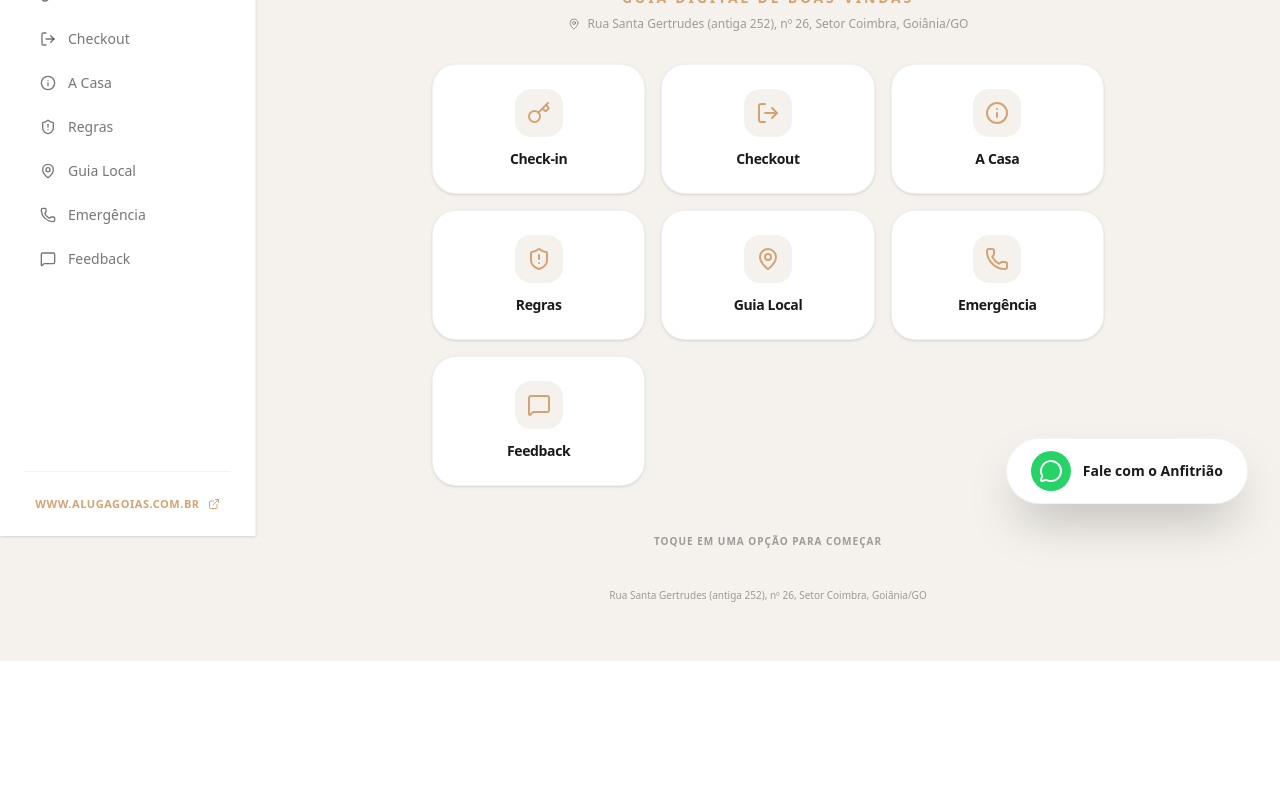
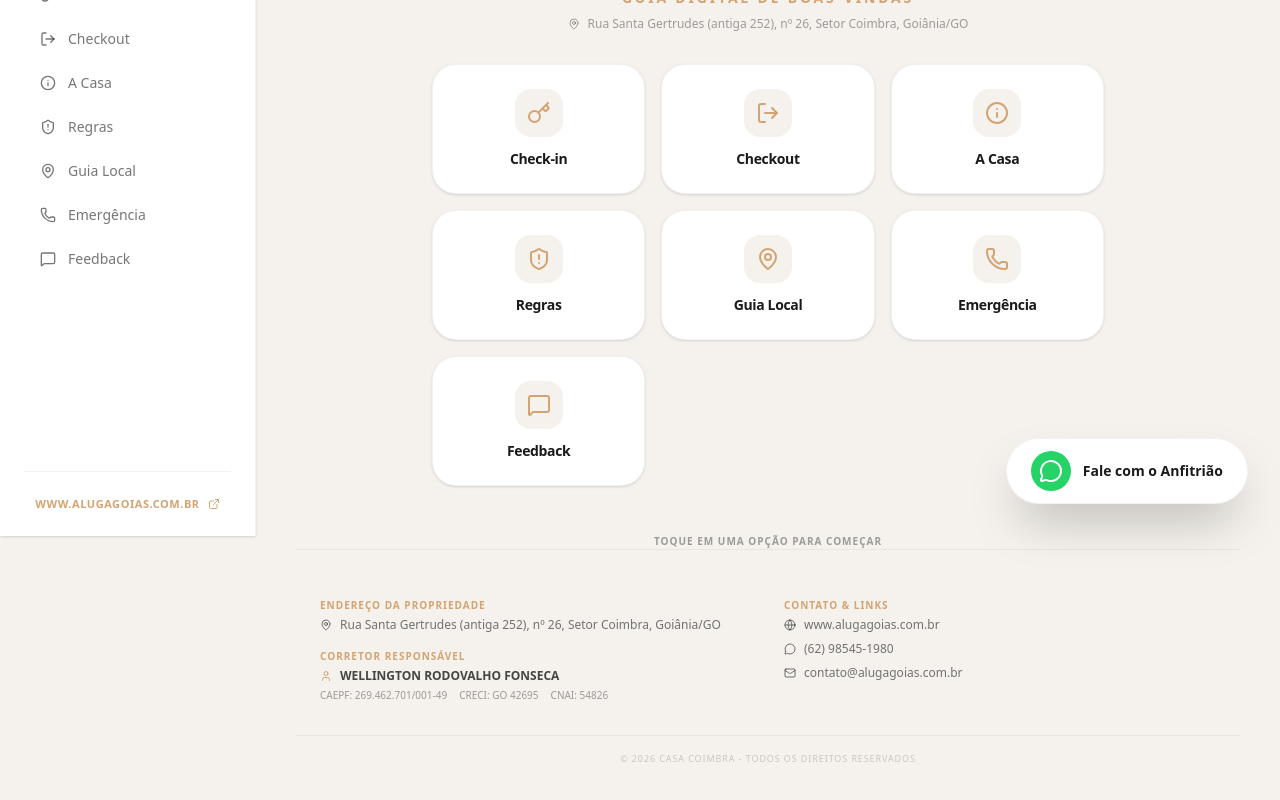
Before and after one commit to wellingtonrodovalho/Casa-Coimbra-Guia-do-H-spede, a React (Vite) app: page / in a window 1280 px wide. Shown: the part 264-1064 px from the top of the page. Before the commit the page ends 925 px from the top, so only its background shows below. Built offline with nearby package versions, Linux system fonts and the light colour scheme.

Commit message:
dados no rodapé

```diff
--- a/src/App.tsx
+++ b/src/App.tsx
@@ -30,7 +30,10 @@ import {
   MessageSquare,
   Send,
   Camera,
-  Check
+  Check,
+  Mail,
+  Globe,
+  User
 } from 'lucide-react';
 import { HOUSE_INFO, LOCAL_GUIDE } from './constants';
 
@@ -178,15 +181,59 @@ export default function App() {
           </motion.div>
         </AnimatePresence>
 
-        <footer className="mt-auto pt-8 pb-4 text-center">
+        <footer className="mt-auto pt-12 pb-8 border-t border-black/5">
+          <div className="max-w-4xl mx-auto grid grid-cols-1 md:grid-cols-2 gap-8 text-center md:text-left">
+            <div className="space-y-4">
+              <div className="flex flex-col gap-1">
+                <p className="text-[10px] uppercase tracking-widest text-[#d4a373] font-bold">Endereço da Propriedade</p>
                 <a
                   href="https://www.google.com/maps/search/?api=1&query=Rua+Santa+Gertrudes+26+Setor+Coimbra+Goiania+GO"
                   target="_blank"
                   rel="noopener noreferrer"
-            className="text-[10px] text-[#1a1a1a]/40 hover:text-[#d4a373] transition-colors"
+                  className="text-xs text-[#1a1a1a]/60 hover:text-[#d4a373] transition-colors flex items-center justify-center md:justify-start gap-2"
                 >
+                  <MapPin className="w-3 h-3" />
                   Rua Santa Gertrudes (antiga 252), nº 26, Setor Coimbra, Goiânia/GO
                 </a>
+              </div>
+
+              <div className="flex flex-col gap-1">
+                <p className="text-[10px] uppercase tracking-widest text-[#d4a373] font-bold">Corretor Responsável</p>
+                <div className="flex items-center justify-center md:justify-start gap-2 text-xs text-[#1a1a1a]/80 font-bold">
+                  <User className="w-3 h-3 text-[#d4a373]" />
+                  WELLINGTON RODOVALHO FONSECA
+                </div>
+                <div className="text-[10px] text-[#1a1a1a]/40 space-x-3">
+                  <span>CAEPF: 269.462.701/001-49</span>
+                  <span>CRECI: GO 42695</span>
+                  <span>CNAI: 54826</span>
+                </div>
+              </div>
+            </div>
+
+            <div className="space-y-4">
+              <div className="flex flex-col gap-1">
+                <p className="text-[10px] uppercase tracking-widest text-[#d4a373] font-bold">Contato & Links</p>
+                <div className="flex flex-col gap-2 items-center md:items-start">
+                  <a href="https://www.alugagoias.com.br" target="_blank" rel="noopener noreferrer" className="text-xs text-[#1a1a1a]/60 hover:text-[#d4a373] flex items-center gap-2">
+                    <Globe className="w-3 h-3" />
+                    www.alugagoias.com.br
+                  </a>
+                  <a href="https://wa.me/5562985451980" className="text-xs text-[#1a1a1a]/60 hover:text-[#d4a373] flex items-center gap-2">
+                    <MessageCircle className="w-3 h-3" />
+                    (62) 98545-1980
+                  </a>
+                  <a href="mailto:contato@alugagoias.com.br" className="text-xs text-[#1a1a1a]/60 hover:text-[#d4a373] flex items-center gap-2">
+                    <Mail className="w-3 h-3" />
+                    contato@alugagoias.com.br
+                  </a>
+                </div>
+              </div>
+            </div>
+          </div>
+          <div className="mt-8 pt-4 border-t border-black/5 text-center">
+            <p className="text-[9px] text-[#1a1a1a]/20 uppercase tracking-widest">© {new Date().getFullYear()} Casa Coimbra - Todos os direitos reservados</p>
+          </div>
         </footer>
       </main>
 
```
Lines whose indentation alone changed are shown as unchanged.
